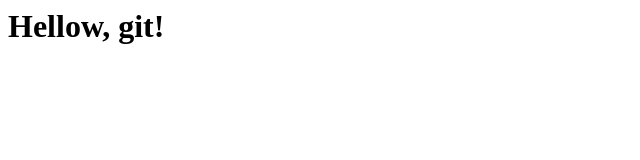
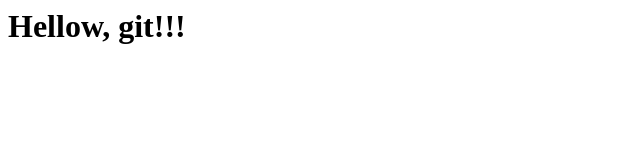
Before and after one commit to rudaeva/my-repo, a plain HTML site: page index.html in a window 1280 px wide. Shown: the full height of the page, 0-640 px from the left. Drawn offline with Linux system fonts and the light colour scheme.

Commit message:
first commit

```diff
--- a/index.html
+++ b/index.html
@@ -1 +1 @@
-<h1> Hellow, git! </h1>
+<h1> Hellow, git!!! </h1>
```
